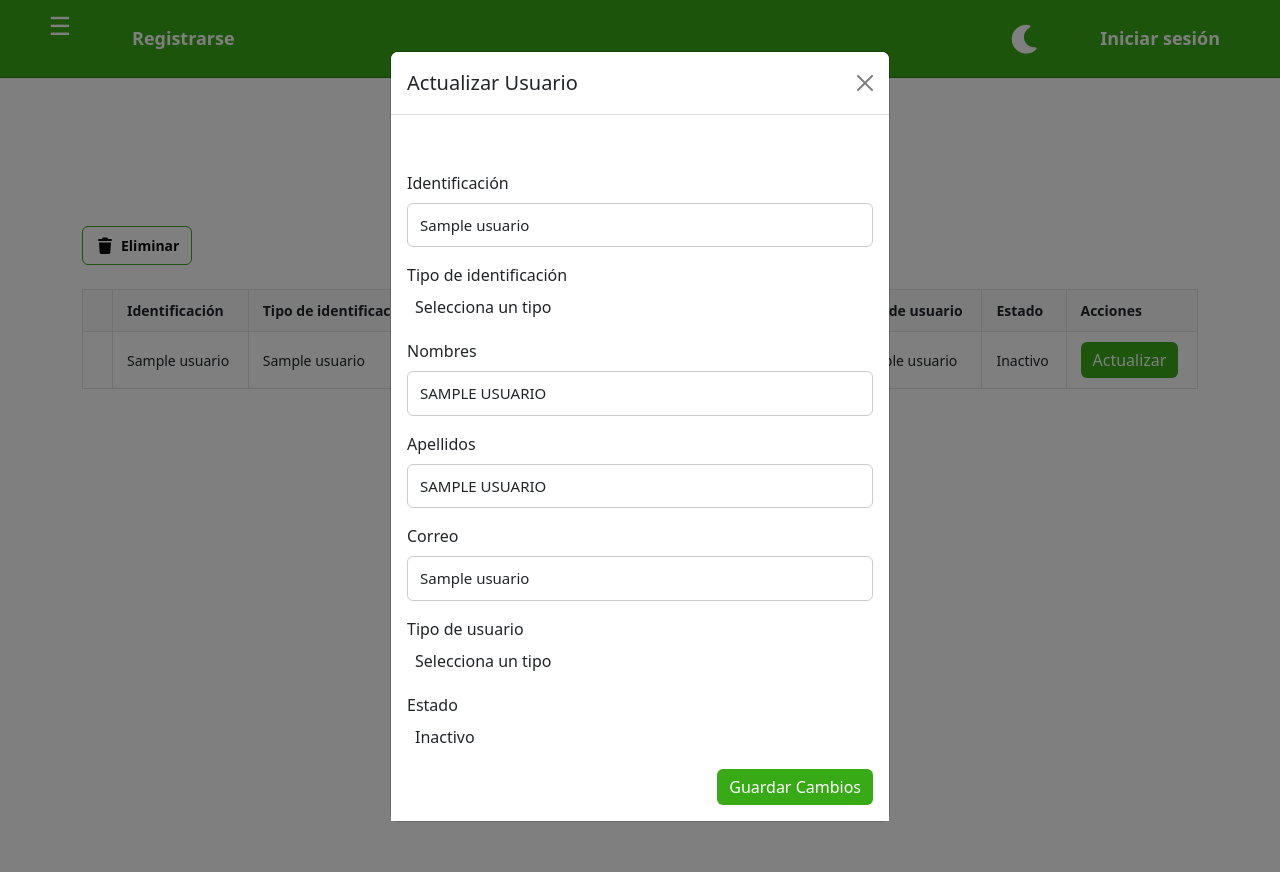
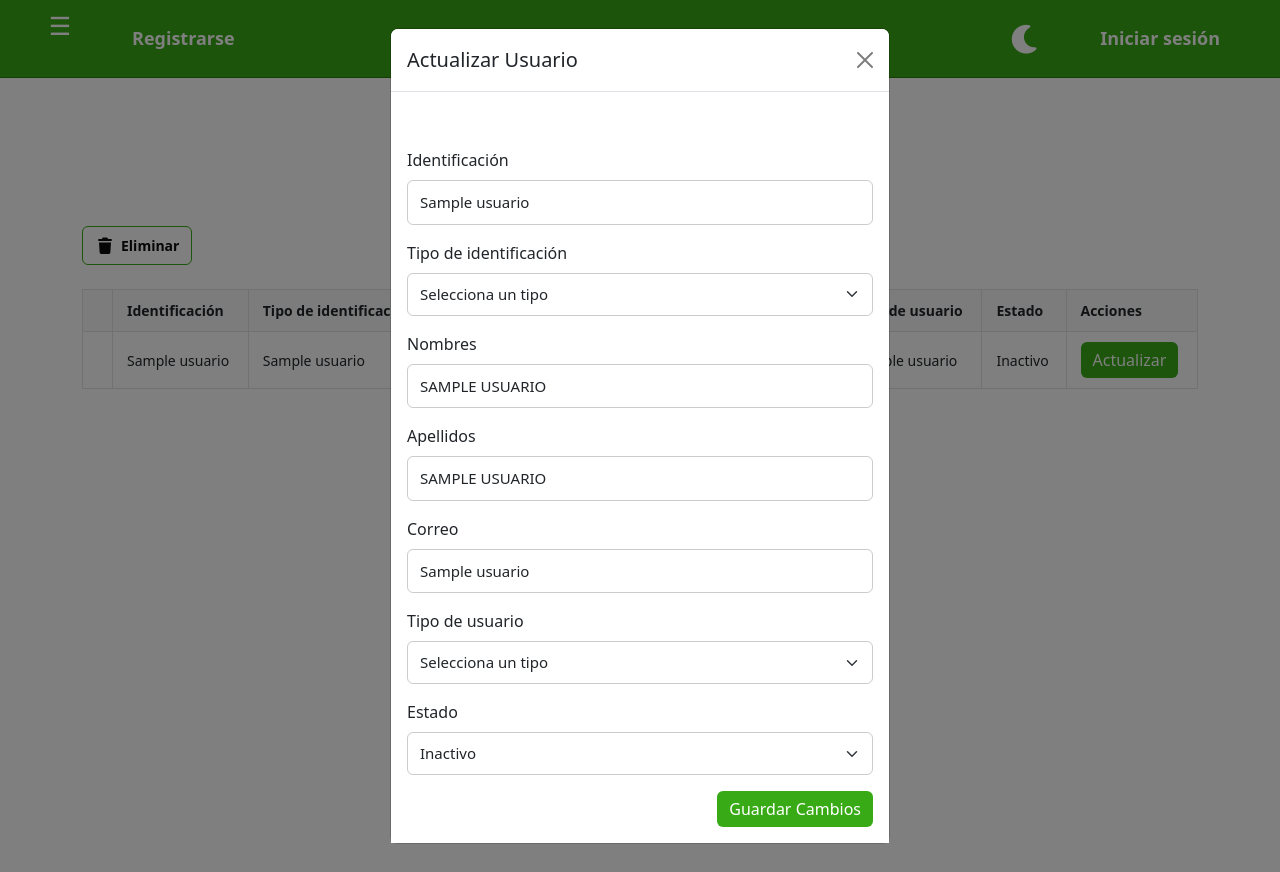
Before and after one commit to keilyn01/InfoRise, a Flask app: template templates/gestion_usuarios.html in a window 1280 px wide, after a click on "Actualizar". Run offline with Flask 3, Linux system fonts and the light colour scheme; the template is opened without the code that fills it: most values are stand-ins (such as "Sample title", 1, 10 or a date in 2020); some libraries are stand-ins or nearby versions.

Commit message:
Add files via upload

```diff
--- a/templates/editar_usuarios.html
+++ b/templates/editar_usuarios.html
@@ -23,7 +23,7 @@
           <!-- Tipo de identificación -->
           <div class="mb-3">
             <label for="id_tipo_identificacion{{ usuario[0] }}" class="form-label">Tipo de identificación</label>
-            <select class="form-select" id="id_tipo_identificacion{{ usuario[0] }}" name="id_tipo_identificacion" required>
+            <select class="form-select sin-select2" id="id_tipo_identificacion{{ usuario[0] }}" name="id_tipo_identificacion" required>
               <option value="">Selecciona un tipo</option>
               {% for t in tipos_identificacion %}
                 <option value="{{ t.id }}" {% if t.id == usuario[2] %}selected{% endif %}>
@@ -54,7 +54,7 @@
           <!-- Tipo de usuario -->
           <div class="mb-3">
             <label for="tipo{{ usuario[0] }}" class="form-label">Tipo de usuario</label>
-            <select class="form-select" id="tipo{{ usuario[0] }}" name="tipo" required>
+            <select class="form-select sin-select2" id="tipo{{ usuario[0] }}" name="tipo" required>
               <option value="">Selecciona un tipo</option>
               {% for opcion in tipos %}
                 <option value="{{ opcion }}" {% if opcion == usuario[6] %}selected{% endif %}>{{ opcion }}</option>
@@ -65,7 +65,7 @@
           <!-- Estado -->
           <div class="mb-3">
             <label for="estado{{ usuario[0] }}" class="form-label">Estado</label>
-            <select class="form-select" id="estado{{ usuario[0] }}" name="estado" required>
+            <select class="form-select sin-select2" id="estado{{ usuario[0] }}" name="estado" required>
               <option value="activo" {% if usuario[7] %}selected{% endif %}>Activo</option>
               <option value="inactivo" {% if not usuario[7] %}selected{% endif %}>Inactivo</option>
             </select>
```
